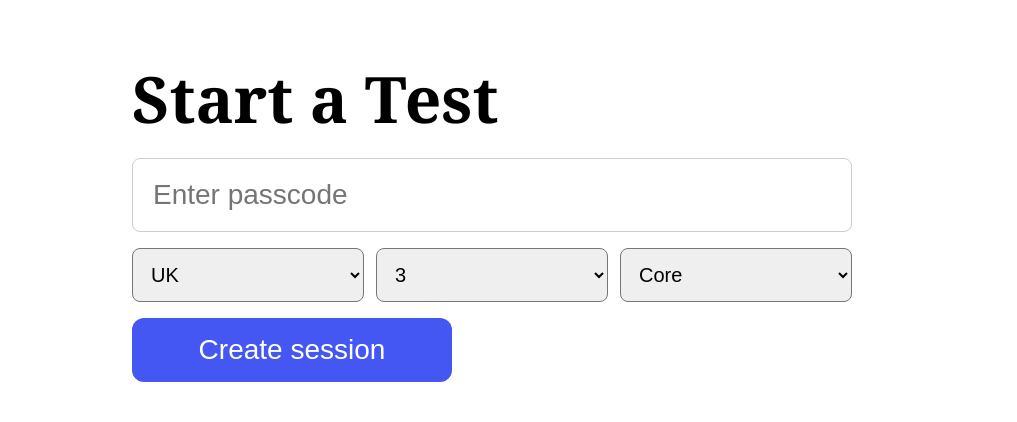
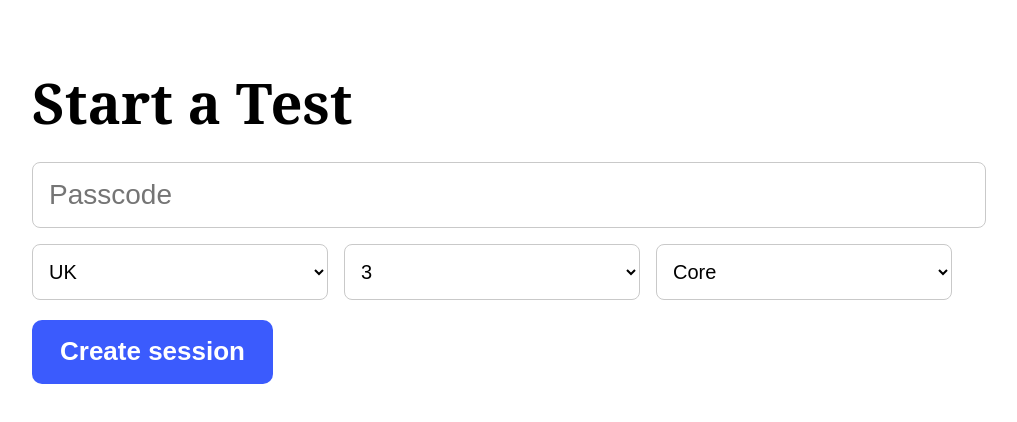
Before and after one commit to wigsbury-ui/evalent.io, a Next.js app: page /start in a window 1280 px wide. Shown: the top 422 px of the page, without its empty margins (148-1165 px from the left). Built offline with nearby package versions, Linux system fonts and the light colour scheme.

Commit message:
Update page.tsx

```diff
--- a/app/start/page.tsx
+++ b/app/start/page.tsx
@@ -1,105 +1,183 @@
-'use client';
+"use client";
 
-import { Suspense, useEffect, useState } from 'react';
-import { useSearchParams, useRouter } from 'next/navigation';
+import * as React from "react";
+import { useRouter, useSearchParams } from "next/navigation";
 
-function StartInner() {
+type Mode = "core" | "easy" | "hard";
+
+const PROGRAMMES = ["UK", "US", "IB"] as const;
+const GRADES = ["1","2","3","4","5","6","7","8","9","10","11","12"] as const;
+const MODES: { value: Mode; label: string }[] = [
+  { value: "core", label: "Core" },
+  { value: "easy", label: "Easy" },
+  { value: "hard", label: "Hard" },
+];
+
+export default function StartPage() {
+  const router = useRouter();
   const sp = useSearchParams();
-  const router = useRouter();
 
-  const [passcode, setPasscode] = useState('');
-  const [programme, setProgramme] = useState(sp.get('programme') || 'UK');
-  const [grade, setGrade] = useState(sp.get('grade') || '3');
-  const [mode, setMode] = useState(sp.get('mode') || 'core');
-  const [error, setError] = useState<string | null>(null);
-  const [busy, setBusy] = useState(false);
+  const [passcode, setPasscode] = React.useState("");
+  const [programme, setProgramme] = React.useState<string>("UK");
+  const [grade, setGrade] = React.useState<string>("3");
+  const [mode, setMode] = React.useState<Mode>("core");
+  const [err, setErr] = React.useState<string>("");
+  const [loading, setLoading] = React.useState(false);
 
-  useEffect(() => {
-    const p = new URLSearchParams();
-    p.set('programme', programme);
-    p.set('grade', grade);
-    p.set('mode', mode);
-    window.history.replaceState(null, '', `/start?${p.toString()}`);
-  }, [programme, grade, mode]);
+  // Allow pre-filling via URL: /start?programme=UK&grade=3&mode=core
+  React.useEffect(() => {
+    const p = (sp.get("programme") || "").trim();
+    const g = (sp.get("grade") || "").trim();
+    const m = (sp.get("mode") || "").trim().toLowerCase() as Mode;
 
-  async function onSubmit(e: React.FormEvent) {
+    if (p && PROGRAMMES.includes(p as any)) setProgramme(p);
+    if (g && GRADES.includes(g as any)) setGrade(g);
+    if (m && (["core","easy","hard"] as const).includes(m)) setMode(m);
+  }, [sp]);
+
+  const onSubmit = async (e: React.FormEvent) => {
     e.preventDefault();
-    setBusy(true);
-    setError(null);
+    setErr("");
+    setLoading(true);
 
+    try {
       const qs = new URLSearchParams({
         passcode,
         programme,
         grade,
         mode,
-    });
+      }).toString();
 
-    const res = await fetch(`/api/start?${qs.toString()}`, { method: 'GET' });
-    const j = await res.json().catch(() => ({}));
+      const res = await fetch(`/api/start?${qs}`, { cache: "no-store" });
+      const data = await res.json();
 
-    if (!res.ok || !j?.ok) {
-      setError(j?.error || `HTTP ${res.status}`);
-      setBusy(false);
+      if (!res.ok || !data?.ok || !data?.token) {
+        setErr(data?.error || "start_failed");
         return;
       }
-    router.push(`/t/${j.token}`);
+
+      // Navigate to the runner with the session token
+      router.push(`/run?t=${encodeURIComponent(data.token)}`);
+    } catch (e: any) {
+      setErr("start_failed");
+    } finally {
+      setLoading(false);
     }
+  };
 
   return (
-    <div style={{ maxWidth: 720, margin: '4rem auto', padding: '0 1rem' }}>
-      <h1 style={{ fontSize: '64px', lineHeight: 1.1, marginBottom: 24 }}>Start a Test</h1>
+    <main style={{ maxWidth: 920, margin: "72px auto", padding: "0 24px" }}>
+      <h1 style={{ fontSize: 56, lineHeight: 1.1, marginBottom: 28 }}>
+        Start a Test
+      </h1>
 
-      <form onSubmit={onSubmit} style={{ display: 'grid', gap: 16 }}>
+      <form onSubmit={onSubmit}>
         <input
           type="password"
           value={passcode}
           onChange={(e) => setPasscode(e.target.value)}
-          placeholder="Enter passcode"
-          required
-          style={{ fontSize: 28, padding: 20, borderRadius: 8, border: '1px solid #ccc' }}
+          placeholder="Passcode"
+          aria-label="Passcode"
+          style={{
+            width: "100%",
+            height: 64,
+            fontSize: 28,
+            padding: "0 16px",
+            border: "1px solid #c9c9c9",
+            borderRadius: 8,
+          }}
         />
 
-        <div style={{ display: 'grid', gridTemplateColumns: '1fr 1fr 1fr', gap: 12 }}>
-          <select value={programme} onChange={(e) => setProgramme(e.target.value)} aria-label="Programme"
-            style={{ fontSize: 20, padding: 14, borderRadius: 8 }}>
-            <option value="UK">UK</option>
-            <option value="US">US</option>
-            <option value="IB">IB</option>
-          </select>
-
-          <select value={grade} onChange={(e) => setGrade(e.target.value)} aria-label="Grade"
-            style={{ fontSize: 20, padding: 14, borderRadius: 8 }}>
-            {Array.from({ length: 13 }, (_, i) => String(i + 1)).map(g => (
-              <option key={g} value={g}>{g}</option>
+        <div
+          style={{
+            display: "grid",
+            gridTemplateColumns: "1fr 1fr 1fr",
+            gap: 16,
+            marginTop: 16,
+          }}
+        >
+          <select
+            value={programme}
+            onChange={(e) => setProgramme(e.target.value)}
+            aria-label="Programme"
+            style={selectStyle}
+          >
+            {PROGRAMMES.map((p) => (
+              <option key={p} value={p}>
+                {p}
+              </option>
             ))}
           </select>
 
-          <select value={mode} onChange={(e) => setMode(e.target.value)} aria-label="Mode"
-            style={{ fontSize: 20, padding: 14, borderRadius: 8 }}>
-            <option value="core">Core</option>
-            <option value="easy">Easy</option>
-            <option value="hard">Hard</option>
+          <select
+            value={grade}
+            onChange={(e) => setGrade(e.target.value)}
+            aria-label="Grade"
+            style={selectStyle}
+          >
+            {GRADES.map((g) => (
+              <option key={g} value={g}>
+                {g}
+              </option>
+            ))}
+          </select>
+
+          <select
+            value={mode}
+            onChange={(e) => setMode(e.target.value as Mode)}
+            aria-label="Mode"
+            style={selectStyle}
+          >
+            {MODES.map((m) => (
+              <option key={m.value} value={m.value}>
+                {m.label}
+              </option>
+            ))}
           </select>
         </div>
 
         <button
           type="submit"
-          disabled={busy}
-          style={{ fontSize: 28, padding: '16px 24px', width: 320, borderRadius: 12,
-                   background: '#4457f2', color: '#fff', border: 'none', cursor: 'pointer' }}>
-          {busy ? 'Starting…' : 'Create session'}
+          disabled={loading}
+          style={{
+            marginTop: 20,
+            height: 64,
+            padding: "0 28px",
+            fontSize: 26,
+            fontWeight: 600,
+            background: "#3b5bfd",
+            color: "#fff",
+            border: 0,
+            borderRadius: 10,
+            cursor: "pointer",
+            opacity: loading ? 0.7 : 1,
+          }}
+        >
+          {loading ? "Creating…" : "Create session"}
         </button>
 
-        {error && <div style={{ color: '#8b0000', fontSize: 20 }}>{error}</div>}
+        {err && (
+          <div
+            style={{
+              color: "#8b1e1e",
+              marginTop: 14,
+              fontSize: 18,
+              fontFamily: "ui-monospace, SFMono-Regular, Menlo, Monaco, Consolas, Liberation Mono, monospace",
+            }}
+          >
+            {err}
+          </div>
+        )}
       </form>
-    </div>
+    </main>
   );
 }
 
-export default function StartPage() {
-  return (
-    <Suspense fallback={<div style={{ padding: 32 }}>Loading…</div>}>
-      <StartInner />
-    </Suspense>
-  );
-}
+const selectStyle: React.CSSProperties = {
+  height: 56,
+  fontSize: 20,
+  padding: "0 12px",
+  border: "1px solid #c9c9c9",
+  borderRadius: 8,
+  background: "#fff",
+};
```
Lines whose indentation alone changed are shown as unchanged.
